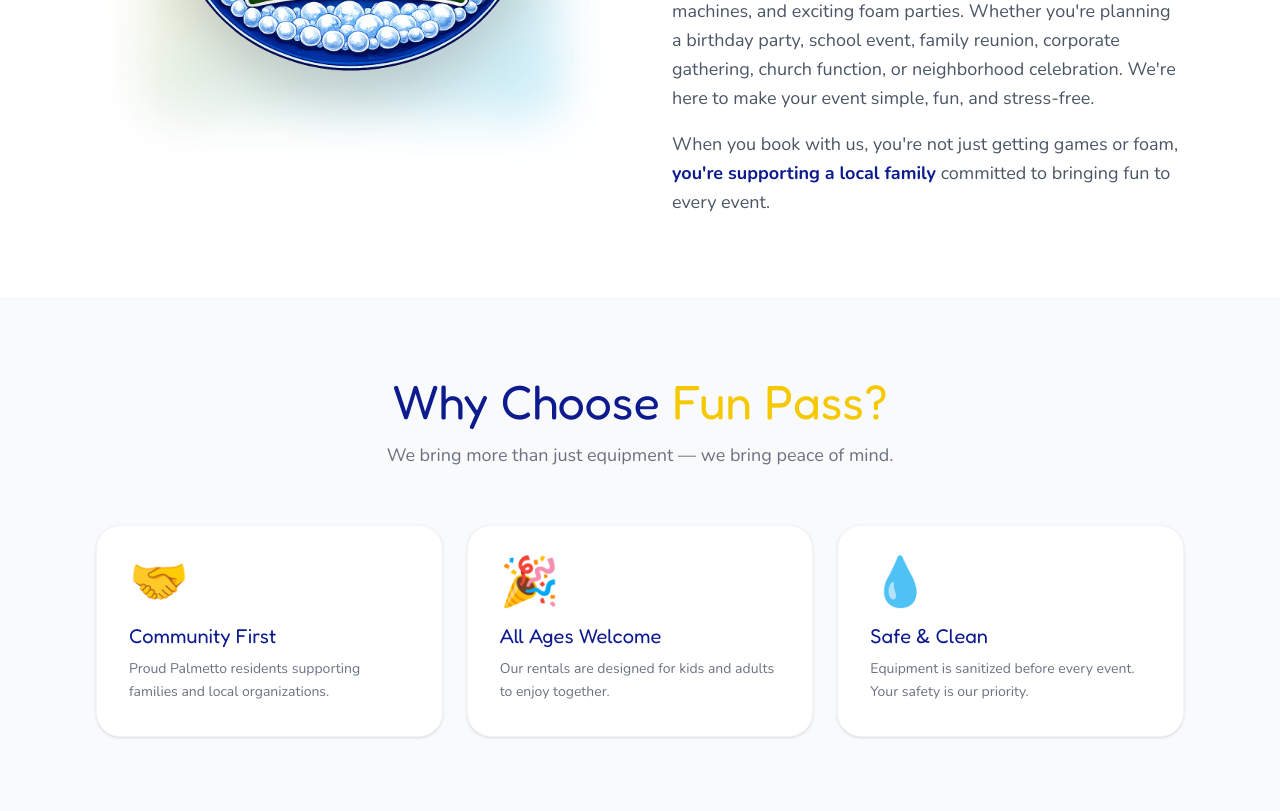
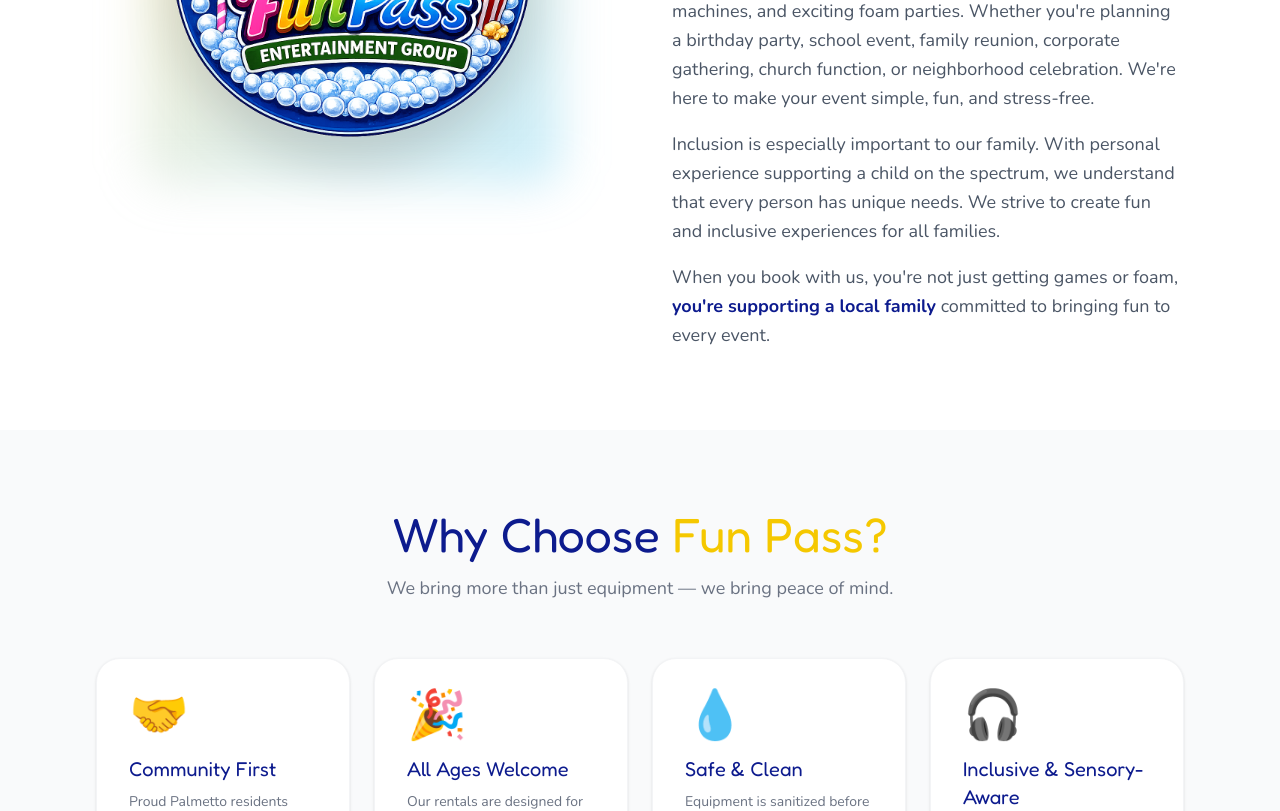
Before and after one commit to Phoesston/Fun-Pass, a Next.js app: page /about in a window 1280 px wide. Shown: the part 940-1751 px from the top of the page. Built offline with nearby package versions, Linux system fonts and the light colour scheme; no server answers.

Commit message:
Changed the about us section

```diff
--- a/app/about/page.tsx
+++ b/app/about/page.tsx
@@ -80,6 +80,11 @@
                   simple, fun, and stress-free.
                 </p>
                 <p>
+                  Inclusion is especially important to our family. With personal experience supporting a
+                  child on the spectrum, we understand that every person has unique needs. We strive to
+                  create fun and inclusive experiences for all families.
+                </p>
+                <p>
                   When you book with us, you&apos;re not just getting games or foam,{' '}
                   <strong className="text-brand-navy">you&apos;re supporting a local family</strong> committed
                   to bringing fun to every event.
@@ -102,11 +107,12 @@
             </p>
           </div>
 
-          <div className="grid grid-cols-1 sm:grid-cols-2 lg:grid-cols-3 gap-6">
+          <div className="grid grid-cols-1 sm:grid-cols-2 lg:grid-cols-4 gap-6">
             {[
               { emoji: '🤝', title: 'Community First', body: 'Proud Palmetto residents supporting families and local organizations.' },
               { emoji: '🎉', title: 'All Ages Welcome', body: 'Our rentals are designed for kids and adults to enjoy together.' },
               { emoji: '💧', title: 'Safe & Clean', body: 'Equipment is sanitized before every event. Your safety is our priority.' },
+              { emoji: '🎧', title: 'Inclusive & Sensory-Aware', body: 'With personal experience supporting a child on the spectrum, we create welcoming, low-stress fun for every family.' },
             ].map((item) => (
               <div
                 key={item.title}
--- a/app/foam-rentals/page.tsx
+++ b/app/foam-rentals/page.tsx
@@ -17,7 +17,7 @@
 };
 
 const images = [
-  '/foam-rentals/foam1.jpg',
+  '/foam-rentals/foam1.png',
   '/foam-rentals/foam2.jpg',
 ];
 
--- a/app/page.tsx
+++ b/app/page.tsx
@@ -15,11 +15,9 @@
 };
 
 const heroImages = [
-  '/party-rentals/nerf.png',
-  '/concessions/foodMachineBundleAd.png',
+  '/foam-rentals/foam1.png',
+  '/party-rentals/nerf2.png',
   '/party-rentals/cornHole.jpg',
-  '/foam-rentals/foam1.jpg',
-  '/foam-rentals/foamCannonAd.png',
   '/party-rentals/tetrisTumble.jpg',
   '/party-rentals/giantGuessWho.jpeg',
 ];
```
Also changed, not shown: 2 other files (tests, documents, lock files or other folders).
